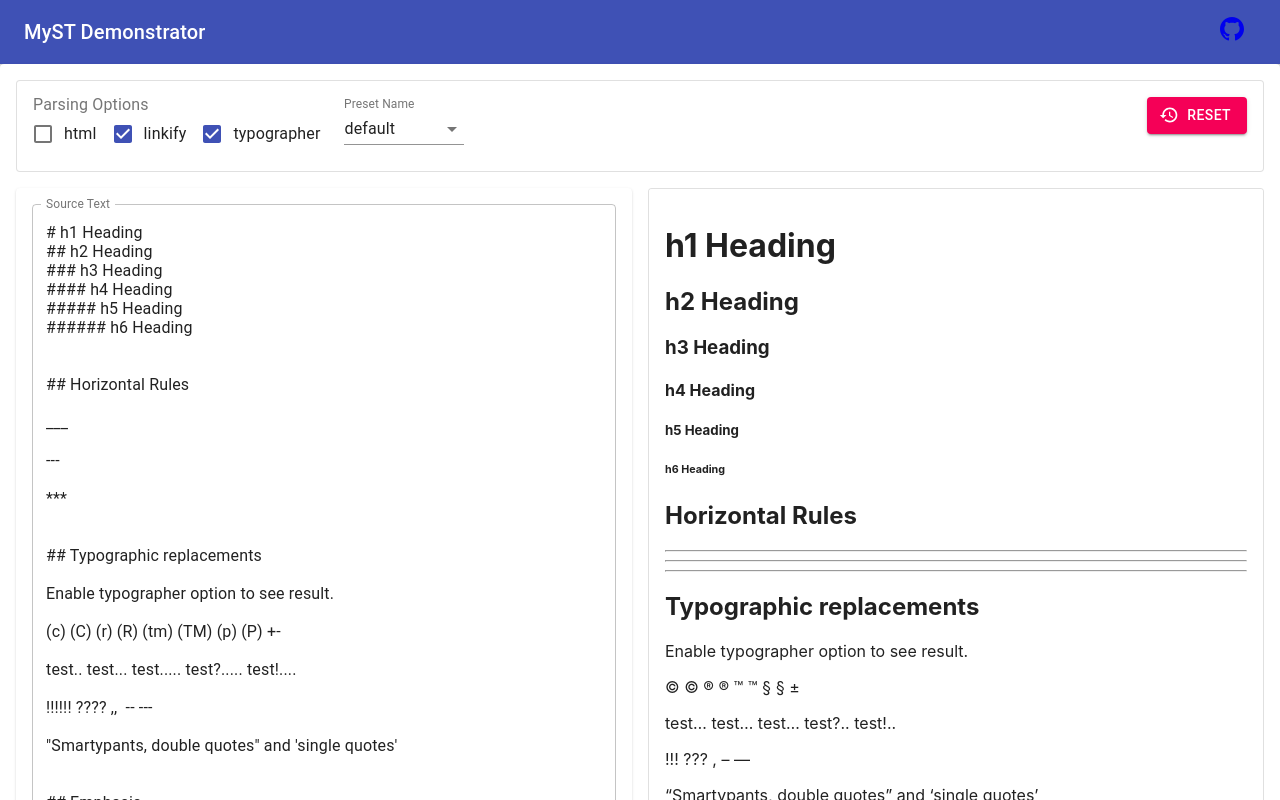
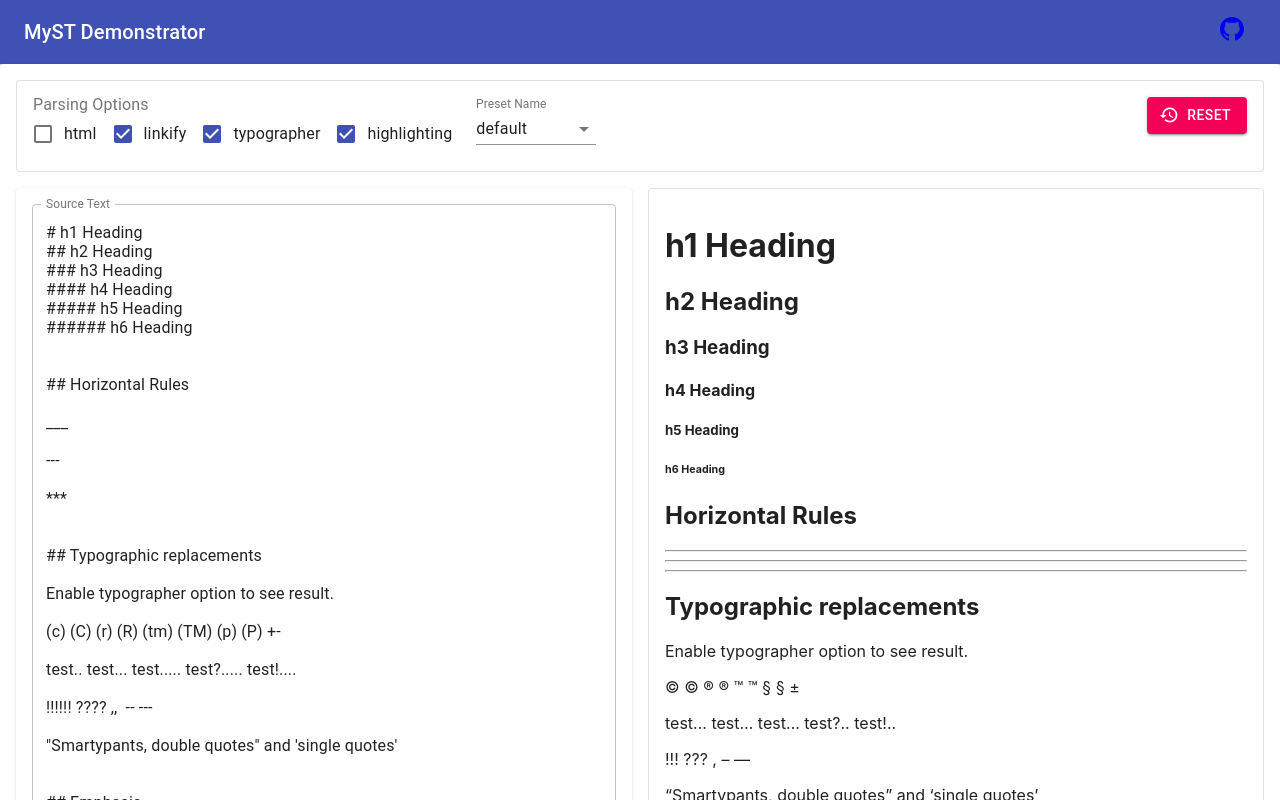
Before and after one commit to executablebooks/myst-react, a React (Create React App) app: page / in a window 1280 px wide. Shown: the top 800 px of the page. Built offline with nearby package versions, Linux system fonts and the light colour scheme.

Commit message:
👌 IMPROVE: Allow for toggling syntax highlighting

```diff
--- a/src/App.tsx
+++ b/src/App.tsx
@@ -28,7 +28,9 @@
 import { useStyles, useForm } from './hooks'
 import { defaultText } from './defaultText'
 
-const options: { [key: string]: { default: boolean; tooltip?: string } } = {
+const options: {
+  [key: string]: { default: boolean; tooltip?: string; alias?: string }
+} = {
   html: {
     default: false,
     tooltip: 'enable HTML tags in source text'
@@ -36,7 +38,8 @@
   // xhtmlOut: { default: false, tooltip: 'produce xhtml output' },
   // breaks: { default: false, tooltip: 'newlines in paragraphs are rendered as <br />' },
   linkify: { default: true, tooltip: 'auto-convert link text to links' },
-  typographer: { default: true, tooltip: 'do typographic replacements' }
+  typographer: { default: true, tooltip: 'perform typographic replacements' },
+  highlighting: { default: true, tooltip: 'syntax highlight fences' }
 }
 
 function App(): JSX.Element {
--- a/src/renderer/renderBase.tsx
+++ b/src/renderer/renderBase.tsx
@@ -18,6 +18,7 @@
   linkify?: boolean
   typographer?: boolean
   quotes?: string | string[]
+  highlighting?: boolean
   [key: string]: any
 }
 
@@ -46,7 +47,6 @@
 }): JSX.Element {
   const md = new MarkdownIt(props.presetName, props.options || {})
   const env = {}
-  // TODO make parse asynchronous?
   const tokens = md.parse(props.source, env)
   const tree = new SyntaxTreeNode(tokens)
 
@@ -211,7 +211,8 @@
 }
 
 function Fence(props: IRenderProps): JSX.Element {
-  if (!props.node.info.trim()) {
+  const context = useContext(RenderContext)
+  if (!context.options.highlighting || !props.node.info.trim()) {
     return (
       <pre>
         <code>{props.node.content}</code>
@@ -220,6 +221,8 @@
   }
   const info = props.node.info.trim().split(' ', 1)
   const langName = info[0]
+  // TODO this is not performant for large file:
+  // https://github.com/react-syntax-highlighter/react-syntax-highlighter/issues/302
   return <SyntaxHighlighter language={langName}>{props.node.content}</SyntaxHighlighter>
 }
 
```
